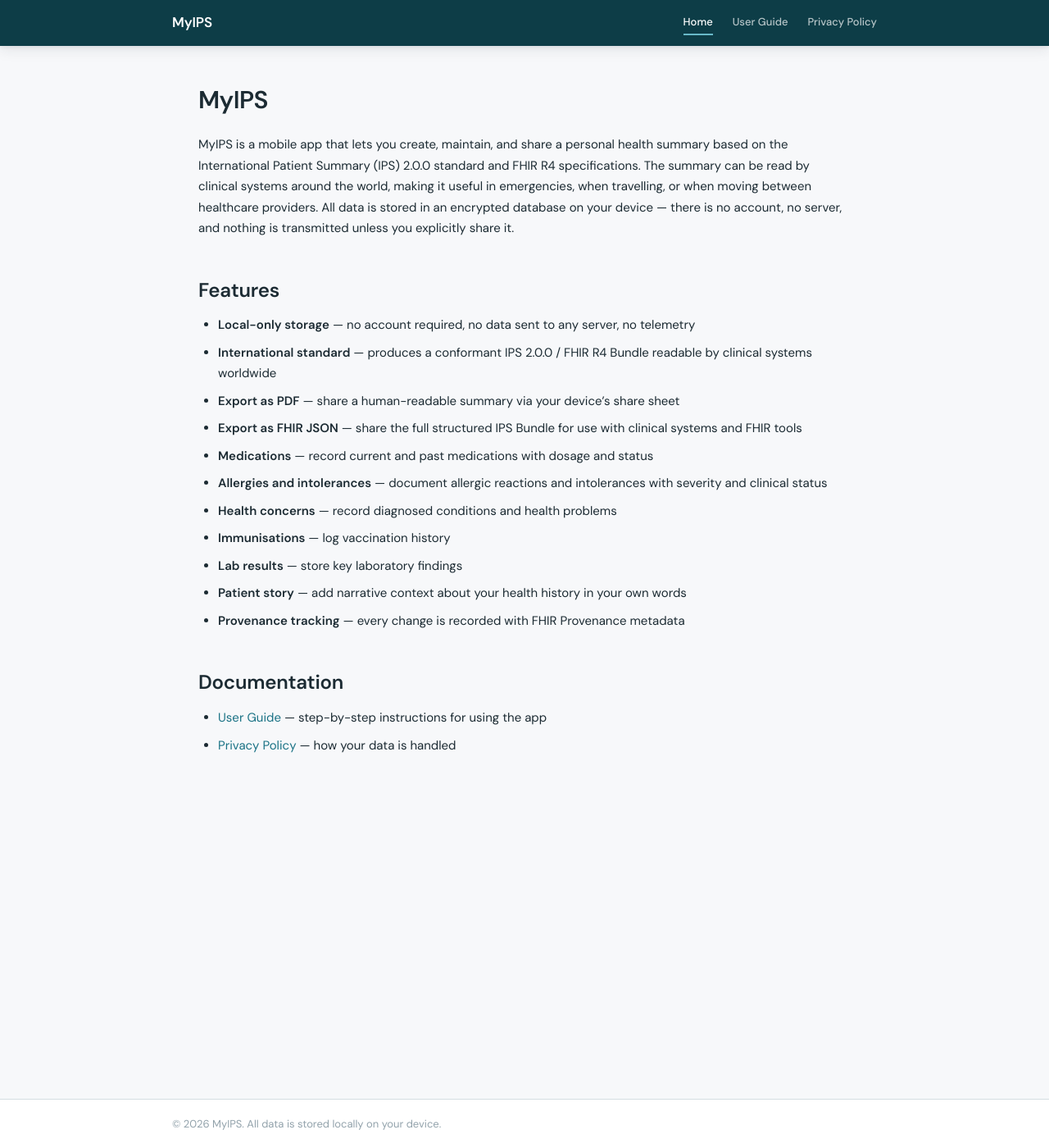
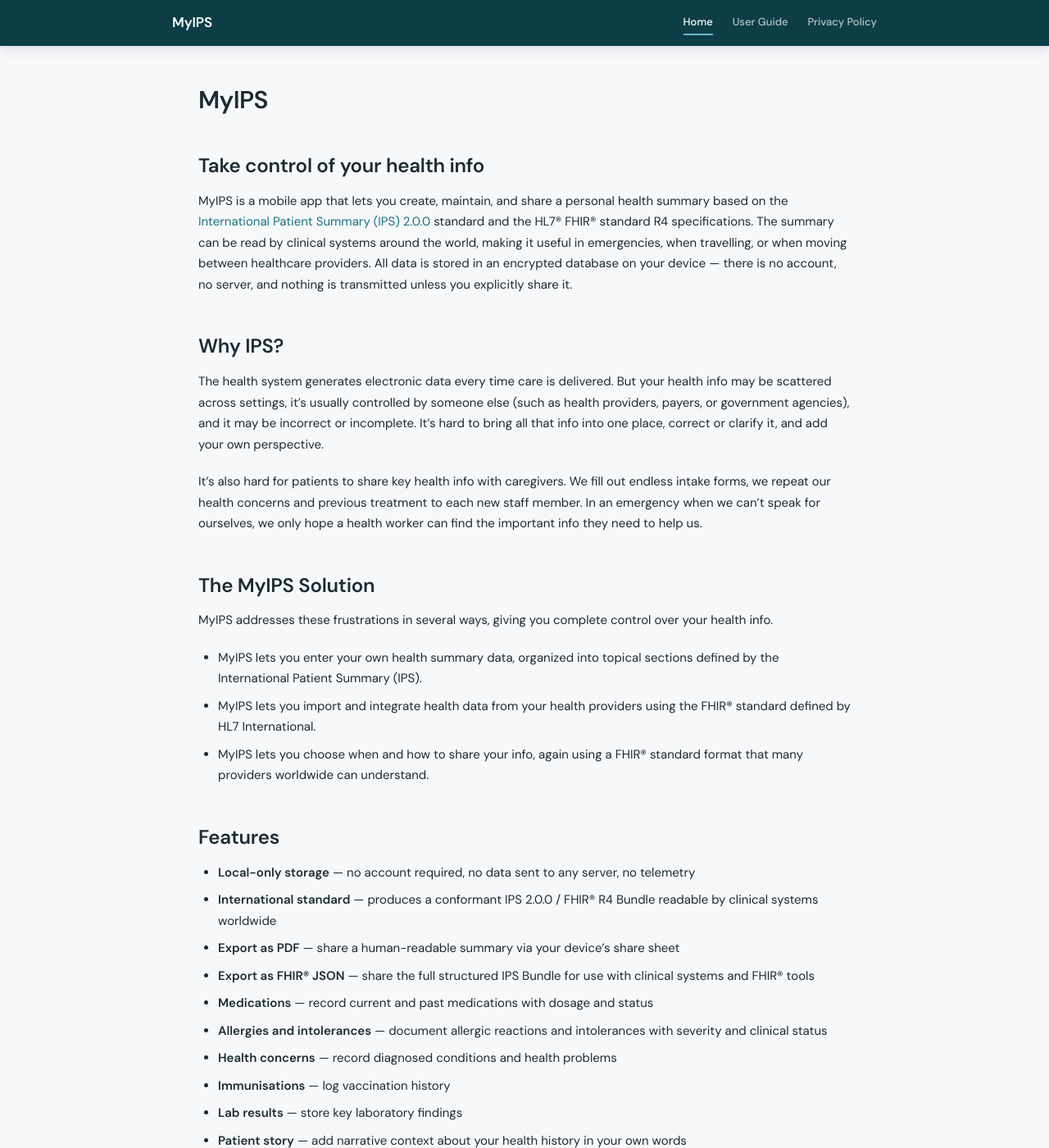
Before and after one commit to johnscarter/myips-website, a Jekyll site: the page built from index.md, in a window 1280 px wide and 1400 px high. Shown: the whole window at 82% size. Built offline with Jekyll 4.4.1, drawn with Linux system fonts in a browser that asks for light colours; some of the changed text lies outside the part shown.

Commit message:
Update home page content and trademark formatting
- Add subhead, Why IPS?, The MyIPS Solution sections with new copy
- Link IPS 2.0.0 to international-patient-summary.net
- Apply HL7® FHIR® trademark formatting throughout

Co-Authored-By: Claude Sonnet 4.6 <noreply@anthropic.com>

```diff
--- a/index.md
+++ b/index.md
@@ -6,21 +6,37 @@ permalink: /
 
 # MyIPS
 
-MyIPS is a mobile app that lets you create, maintain, and share a personal health summary based on the International Patient Summary (IPS) 2.0.0 standard and FHIR R4 specifications. The summary can be read by clinical systems around the world, making it useful in emergencies, when travelling, or when moving between healthcare providers. All data is stored in an encrypted database on your device — there is no account, no server, and nothing is transmitted unless you explicitly share it.
+## Take control of your health info
+
+MyIPS is a mobile app that lets you create, maintain, and share a personal health summary based on the [International Patient Summary (IPS) 2.0.0](https://international-patient-summary.net/) standard and the HL7® FHIR® standard R4 specifications. The summary can be read by clinical systems around the world, making it useful in emergencies, when travelling, or when moving between healthcare providers. All data is stored in an encrypted database on your device — there is no account, no server, and nothing is transmitted unless you explicitly share it.
+
+## Why IPS?
+
+The health system generates electronic data every time care is delivered. But your health info may be scattered across settings, it's usually controlled by someone else (such as health providers, payers, or government agencies), and it may be incorrect or incomplete. It's hard to bring all that info into one place, correct or clarify it, and add your own perspective.
+
+It's also hard for patients to share key health info with caregivers. We fill out endless intake forms, we repeat our health concerns and previous treatment to each new staff member. In an emergency when we can't speak for ourselves, we only hope a health worker can find the important info they need to help us.
+
+## The MyIPS Solution
+
+MyIPS addresses these frustrations in several ways, giving you complete control over your health info.
+
+- MyIPS lets you enter your own health summary data, organized into topical sections defined by the International Patient Summary (IPS).
+- MyIPS lets you import and integrate health data from your health providers using the FHIR® standard defined by HL7 International.
+- MyIPS lets you choose when and how to share your info, again using a FHIR® standard format that many providers worldwide can understand.
 
 ## Features
 
 - **Local-only storage** — no account required, no data sent to any server, no telemetry
-- **International standard** — produces a conformant IPS 2.0.0 / FHIR R4 Bundle readable by clinical systems worldwide
+- **International standard** — produces a conformant IPS 2.0.0 / FHIR® R4 Bundle readable by clinical systems worldwide
 - **Export as PDF** — share a human-readable summary via your device's share sheet
-- **Export as FHIR JSON** — share the full structured IPS Bundle for use with clinical systems and FHIR tools
+- **Export as FHIR® JSON** — share the full structured IPS Bundle for use with clinical systems and FHIR® tools
 - **Medications** — record current and past medications with dosage and status
 - **Allergies and intolerances** — document allergic reactions and intolerances with severity and clinical status
 - **Health concerns** — record diagnosed conditions and health problems
 - **Immunisations** — log vaccination history
 - **Lab results** — store key laboratory findings
 - **Patient story** — add narrative context about your health history in your own words
-- **Provenance tracking** — every change is recorded with FHIR Provenance metadata
+- **Provenance tracking** — every change is recorded with FHIR® Provenance metadata
 
 ## Documentation
 
```
